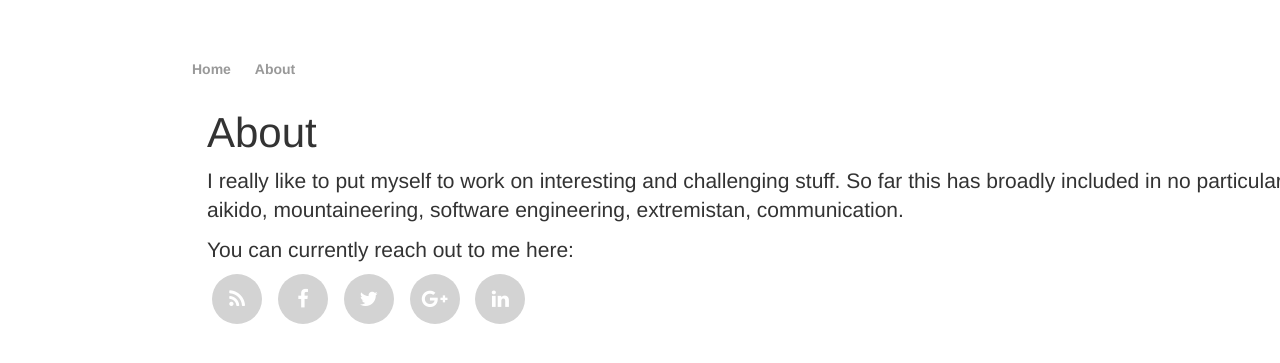
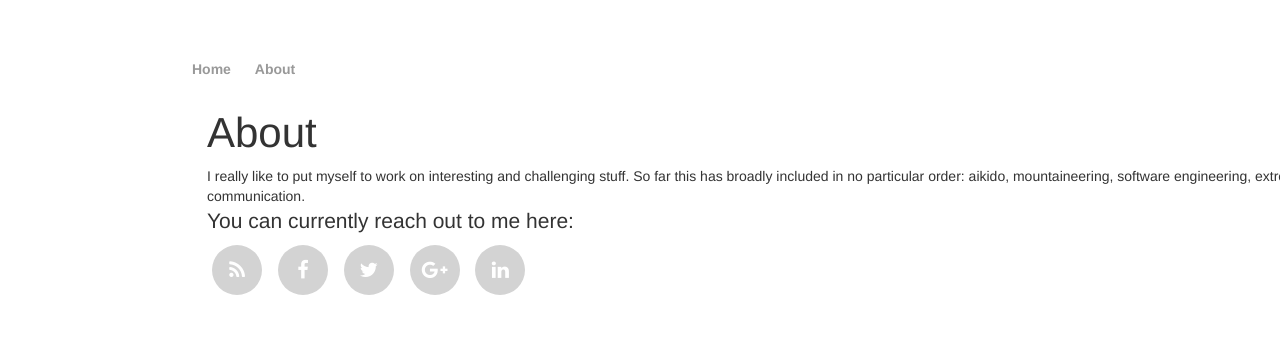
Before and after one commit to anrei0000/anrei0000.github.io, a Jekyll site: the page built from about/index.html, in a window 1280 px wide. Shown: the top 363 px of the page. Built offline with Jekyll 4.4.1, drawn with Linux system fonts in a browser that asks for light colours; nearby versions of some CDN libraries.

```diff
--- a/about/index.html
+++ b/about/index.html
@@ -5,8 +5,8 @@ title: About Ciuc
 
 <div class="about">
     <h1>About</h1>
-    <p>I really like to put myself to work on interesting and challenging stuff. So far this has broadly included in no
-        particular order: aikido, mountaineering, software engineering, extremistan, communication.</p>
+    <div>I really like to put myself to work on interesting and challenging stuff. So far this has broadly included in no
+        particular order: aikido, mountaineering, software engineering, extremistan, communication.</div>
     <p>You can currently reach out to me here:</p>
 
     <ul class="social-network social-circle">
--- a/css/main.css
+++ b/css/main.css
@@ -1,9 +1,3 @@
-/*https://jrl.ninja/etc/1/*/
-main {
-    max-width: 38rem;
-    padding: 2rem;
-    margin: auto;
-}
 
 body { margin: 60px auto; width: 70%; }
 
```
